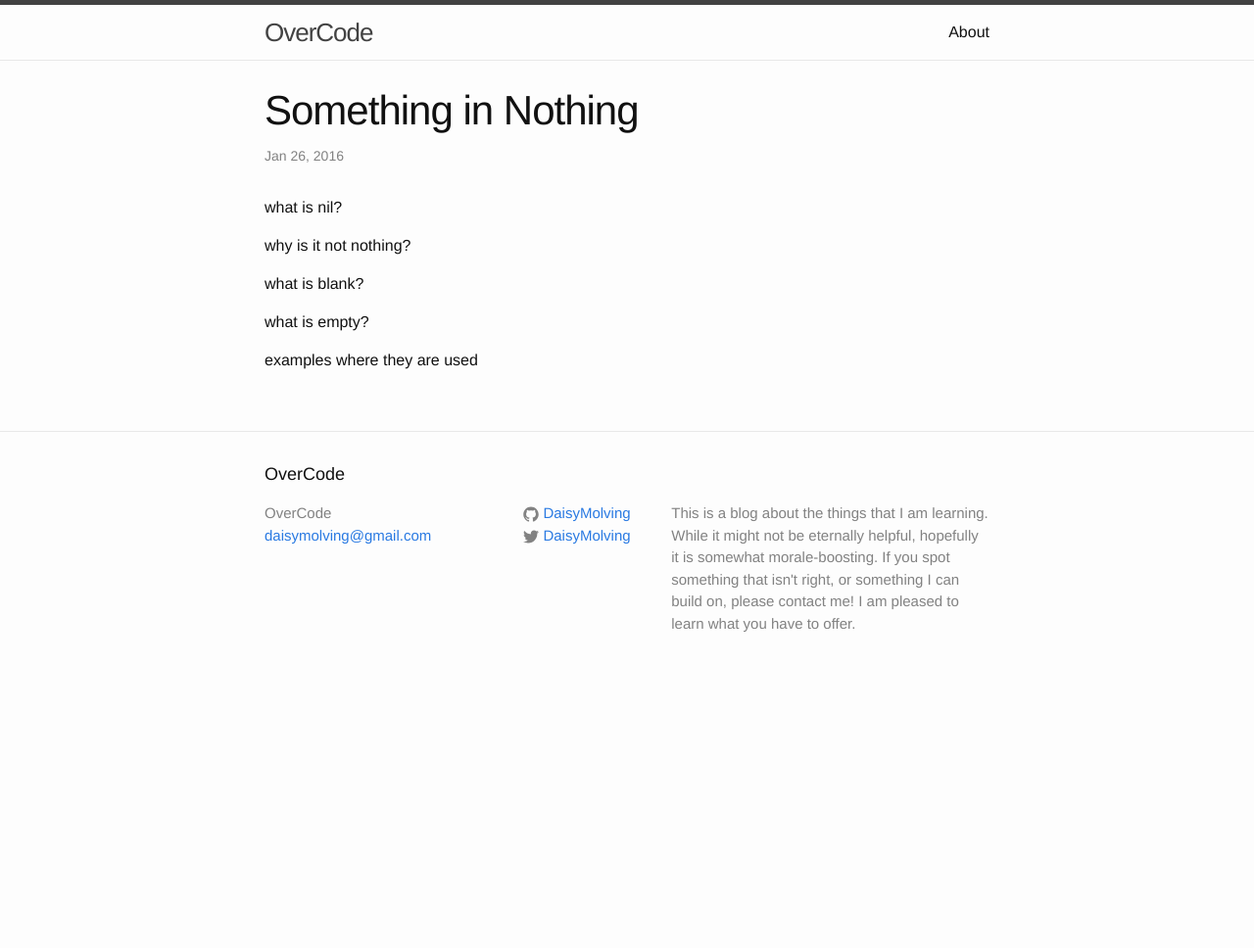
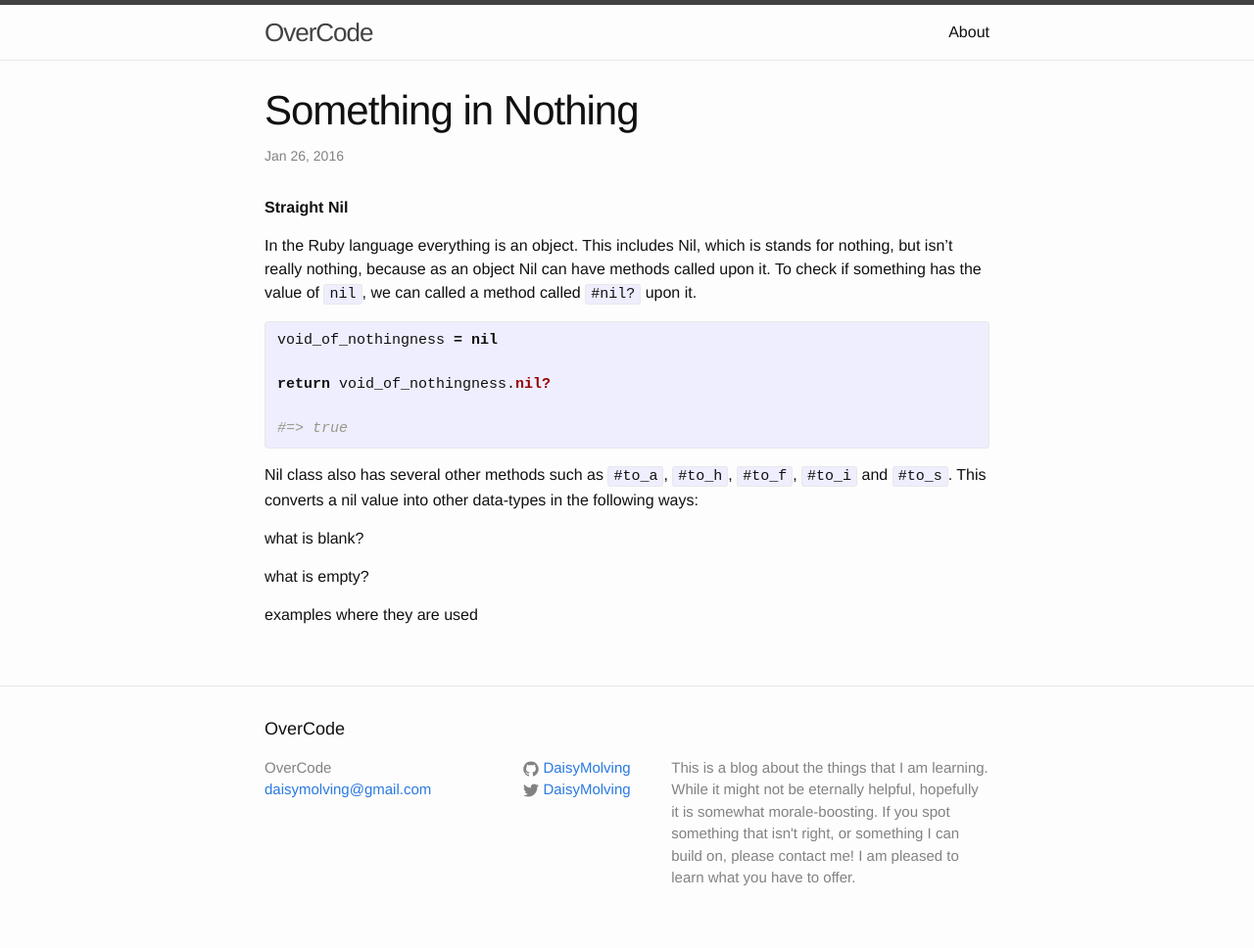
Before and after one commit to DaisyMolving/DaisyMolving.github.io, a Jekyll site: the page built from _posts/2016-01-26-nil-blank-empty.markdown, in a window 1280 px wide. Shown: the whole page at 98% size. Built offline with Jekyll 4.4.1, drawn with Linux system fonts in a browser that asks for light colours; before the commit the page ends 900 px from its top, so only the background shows below that.

Commit message:
edited wording in splat post for clarity, started nil post

```diff
--- a/_posts/2016-01-24-ruby-splat.markdown
+++ b/_posts/2016-01-24-ruby-splat.markdown
@@ -6,7 +6,7 @@ date:   2016-01-24 12:29:31 +0000
 
 <strong> Splat! -> Collecting Remaining Arguments </strong>
 
-The Ruby splat is represented by an asterisk (*) and stands in for more than one parameter taken by a method. It is useful when a method will be passed several parameters or blocks and it would not be especially fun to write them all out. It is also great if you will be continually creating more blocks for the method to process. Here is a simple example:
+The Ruby splat is represented by an asterisk (*) and marks a parameter that collects many arguments taken by a method. It is useful when a method will be passed several parameters or blocks and it would not be especially fun to write them all out. It is also great if you will be continually creating more blocks for the method to process. Here is a simple example:
 
 {% highlight ruby %}
 
--- a/_posts/2016-01-26-nil-blank-empty.markdown
+++ b/_posts/2016-01-26-nil-blank-empty.markdown
@@ -4,9 +4,20 @@ title: "Something in Nothing"
 date: 2016-01-26 12:30:31 +0000
 ---
 
-what is nil?
+<strong> Straight Nil </strong>
 
-why is it not nothing?
+In the Ruby language everything is an object. This includes Nil, which is stands for nothing, but isn't really nothing, because as an object Nil can have methods called upon it. To check if something has the value of `nil`, we can called a method called `#nil?` upon it.
+
+{% highlight ruby %}
+
+void_of_nothingness = nil
+
+return void_of_nothingness.nil?
+
+#=> true
+{% endhighlight %}
+
+Nil class also has several other methods such as `#to_a`, `#to_h`, `#to_f`, `#to_i` and `#to_s`. This converts a nil value into other data-types in the following ways:
 
 what is blank?
 
```
